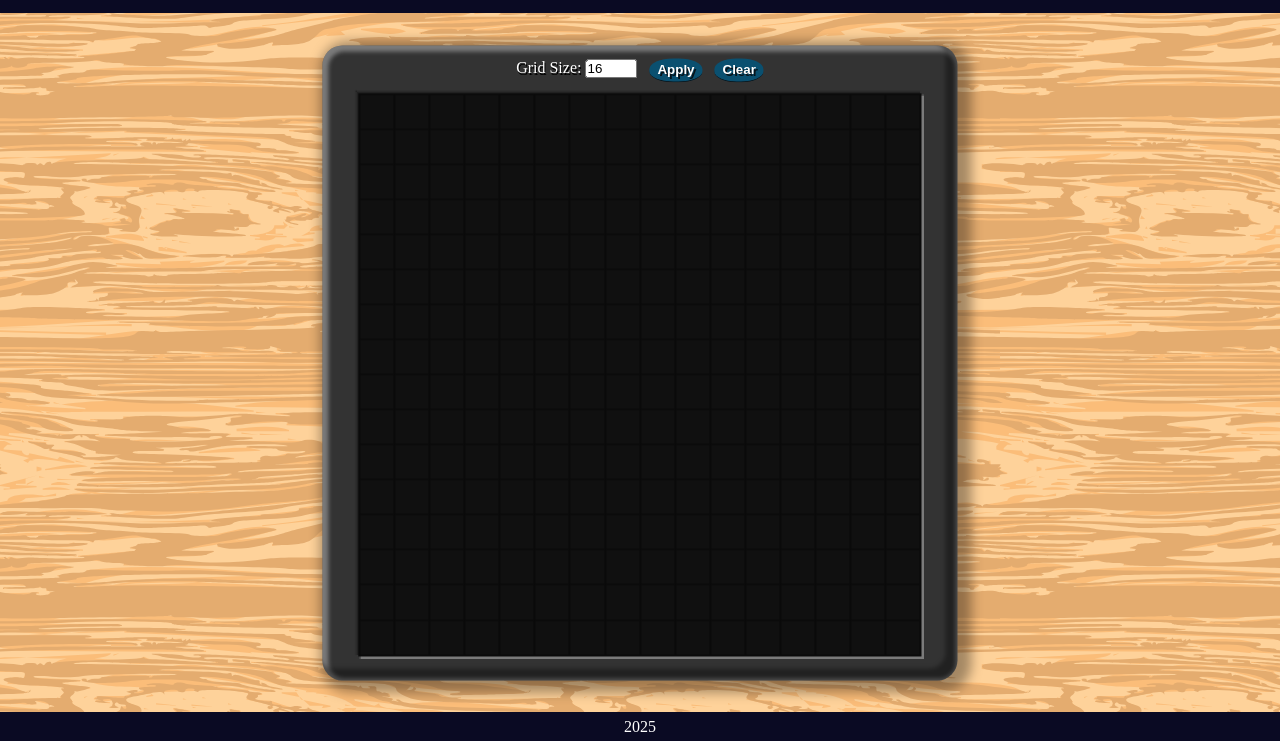
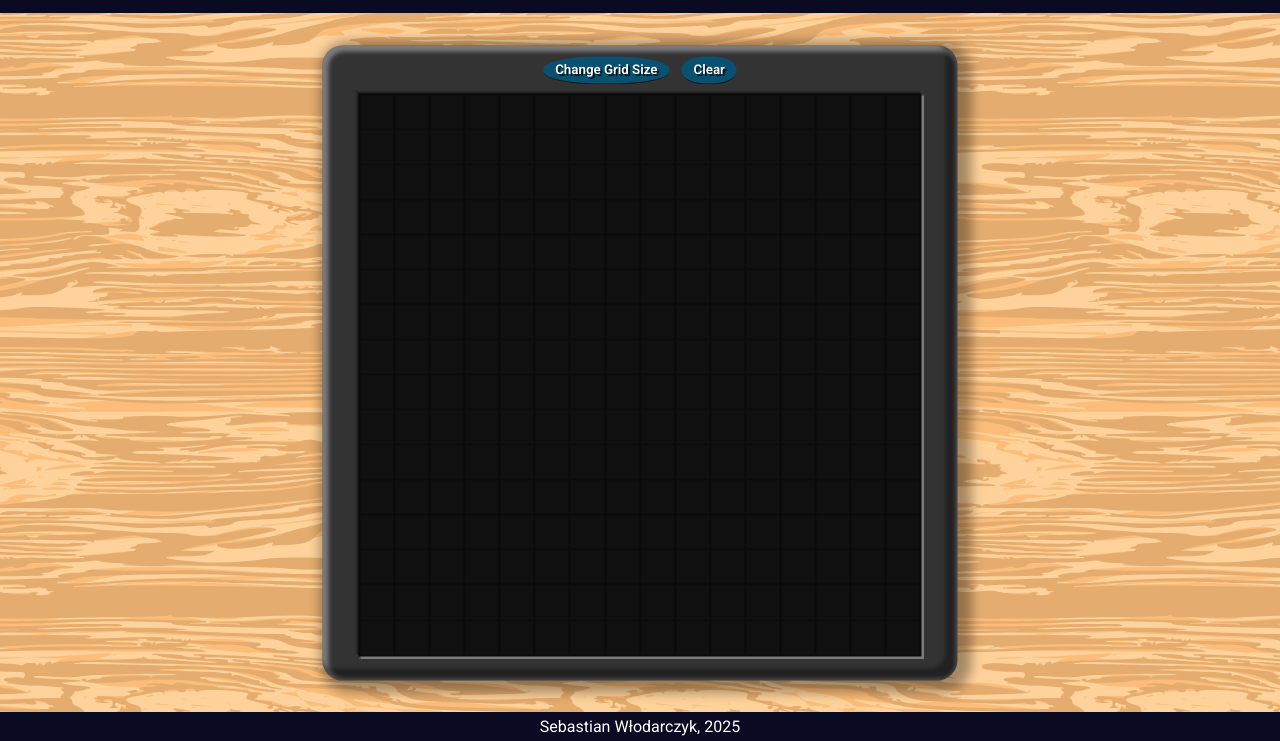
Before and after one commit to Sebastian-Wlo/odin-etch-a-sketch, a plain HTML site: page index.html in a window 1280 px wide. Shown: the part 59-800 px from the top of the page. Drawn offline with Linux system fonts and the light colour scheme.

Commit message:
Added Roboto Font, Removed input field

```diff
--- a/index.html
+++ b/index.html
@@ -7,7 +7,20 @@
   <link rel="stylesheet" href="styles.css">
 
   <link rel="stylesheet"
-    href="https://cdnjs.cloudflare.com/ajax/libs/font-awesome/4.7.0/css/font-awesome.min.css">
+    href="https://cdnjs.cloudflare.com/ajax/libs/font-awesome/4.7.0/css/font-awesome.min.css"
+  >
+  <link rel="preconnect"
+    href="https://fonts.googleapis.com"
+  >
+<link
+  rel="preconnect"
+  href="https://fonts.gstatic.com"
+  crossorigin
+>
+<link
+  href="https://fonts.googleapis.com/css2?family=Roboto:ital,wght@0,100..900;1,100..900&display=swap"
+  rel="stylesheet"
+>
 </head>
 <body>
   <header>
@@ -20,24 +33,13 @@
   <main>
     <div class="main-container">
       <div class="button-row">
-        <label for="grid-size-input">Grid Size:
-          <input
-            id="grid-size-input"
-            type="number"
-            min="1"
-            max="256"
-            step="1"
-            value="16"
-            size="3"
-          >
-        </label>
-        <button id="apply-button" type="button">Apply</button>
+        <button id="grid-button" type="button">Change Grid Size</button>
         <button id="clear-button" type="button">Clear</button>
       </div>
       <div id="tile-board-container"></div>
     </div>
   </main>
-  <footer> <!--Sebastian Włodarczyk, -->2025</footer>
+  <footer> Sebastian Włodarczyk, 2025</footer>
   <script src="script.js"></script>
 </body>
 </html>
--- a/styles.css
+++ b/styles.css
@@ -38,6 +38,8 @@ body {
   background-image: url("./svg/woodgrain_tileablev2.svg");
   --webkit-backdrop-filter: blur(1.2px) /* Fallback for Safari */
   backdrop-filter: blur(1.2px);
+  font-family: "Roboto", sans-serif;
+  font-optical-sizing: auto;
 }
 
 header {
@@ -110,7 +112,7 @@ footer {
 button {
   font-weight: 600;
   text-shadow: 2px 2px rgb(6, 19, 26);
-  padding: 4px 8px;
+  padding: 6px 12px;
   transform: translateY(1px);
   background-color: rgb(10, 80, 112);
   border: 0;
@@ -118,6 +120,8 @@ button {
   border-radius: 45%;
   color: white;
   transition: .1s;
+  font-family: "Roboto", sans-serif;
+  font-optical-sizing: auto;
 }
 
 button:hover {
```
